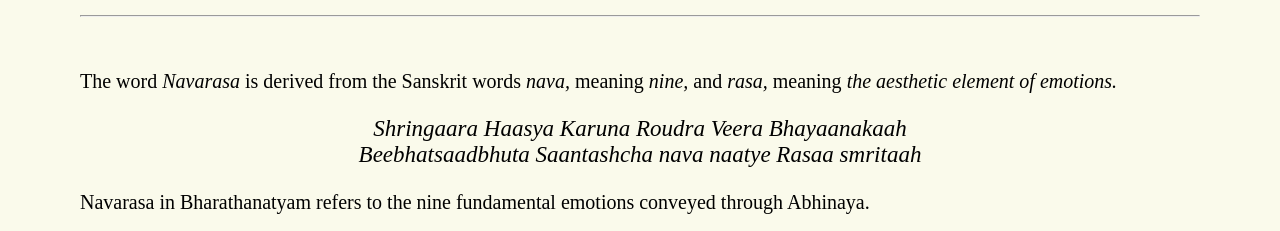
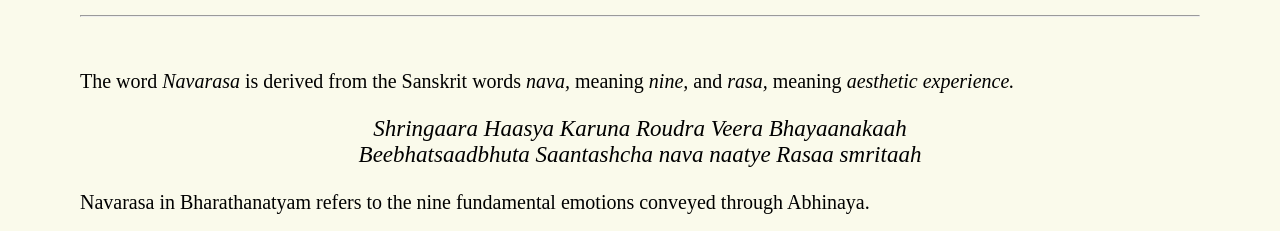
Before and after one commit to VarnikaBhaskar/abhinayaguide, a plain HTML site: page navarasa.html in a window 1280 px wide. Shown: the part 157-388 px from the top of the page. Drawn offline with Linux system fonts and the light colour scheme.

Commit message:
Refactor navarasa.html for improved structure and content
Updated the HTML structure and content for the Navarasa page, including styling and emotional descriptions.

```diff
--- a/navarasa.html
+++ b/navarasa.html
@@ -27,7 +27,7 @@ background-color:#FAFAEB;
 <br>
 <body>
 
-<P>The word <i>Navarasa</i> is derived from the Sanskrit words <i>nava,</i> meaning <i>nine,</i> and <i>rasa,</i> meaning <i>the aesthetic element of emotions.</i> </p>
+<P>The word <i>Navarasa</i> is derived from the Sanskrit words <i>nava,</i> meaning <i>nine,</i> and <i>rasa,</i> meaning <i> aesthetic experience.</i> </p>
 <P align="center" style="font-size: 23px;"><i>Shringaara Haasya Karuna Roudra Veera Bhayaanakaah<BR>
 Beebhatsaadbhuta Saantashcha nava naatye Rasaa smritaah</i></P>
 <p>Navarasa in Bharathanatyam refers to the nine fundamental emotions conveyed through Abhinaya.</p>
```
